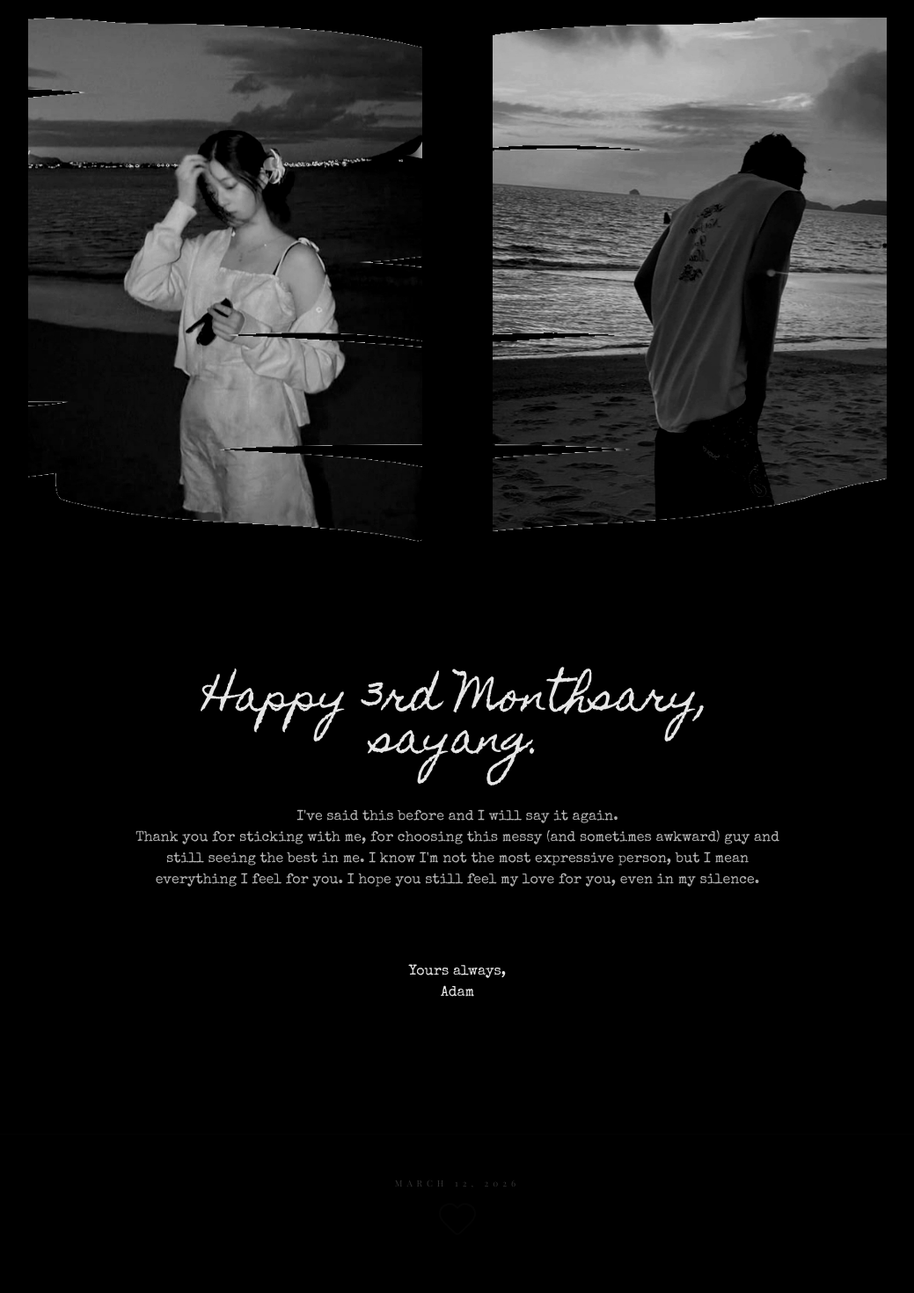
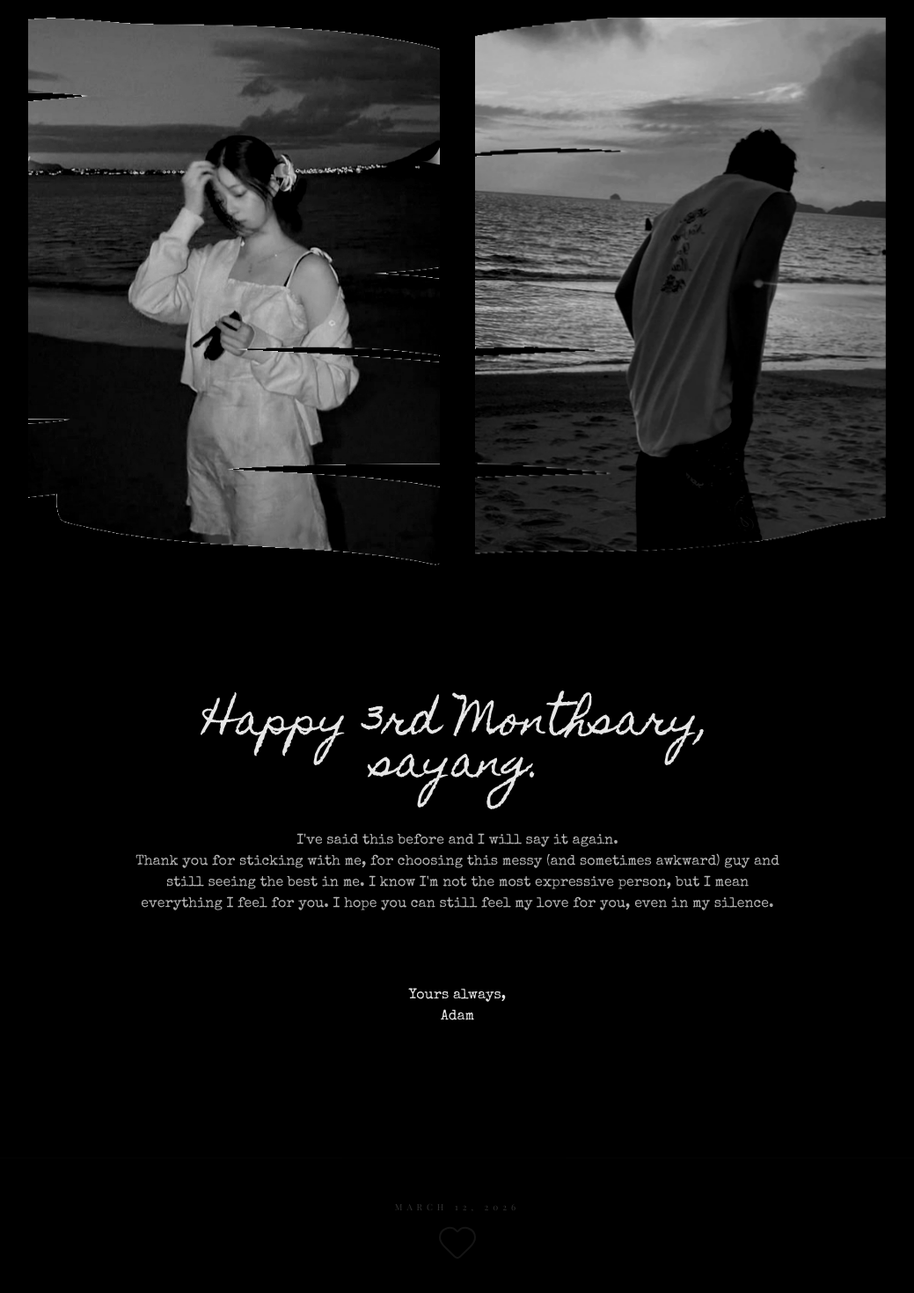
Before and after one commit to damdamdummy/third, a React (Vite) app: page / in a window 1280 px wide. Shown: the part 980-2450 px from the top of the page at 88% size, without its empty margins (120-1159 px from the left). Built offline with nearby package versions, Linux system fonts and the light colour scheme; a web font is replaced by a local one.

Commit message:
adjustments

```diff
--- a/public/index.html
+++ b/index.html
@@ -4,9 +4,9 @@
 <head>
     <meta charset="UTF-8" />
     <meta name="viewport" content="width=device-width, initial-scale=1.0" />
-    <meta property="og:title" content="Happy 3rd Monthsary, Sophia" />
+    <meta property="og:title" content="3 Months in Your Orbit" />
     <meta property="og:type" content="website" />
-    <meta property="og:image" content="https://3mos.piadam.site/assets/piadam.jpg" />
+    <meta property="og:image" content="https://3mos.piadam.site/assets/shadam.jpg" />
     <meta property="og:image:width" content="1200">
     <meta property="og:image:height" content="1200">
     <meta property="og:description" content=" " />
--- a/src/App.tsx
+++ b/src/App.tsx
@@ -183,7 +183,7 @@ export default function App() {
             // note: "Hi Sophia blablabla"
         },
         {
-            src: "assets/adam.png",
+            src: "assets/mada.png",
             // note:
         }
     ];
@@ -241,7 +241,7 @@ export default function App() {
             </section>
 
             <section className="max-w-5xl mx-auto px-4 py-5">
-                <div className="grid grid-cols-2 md:grid-cols-2 gap-6 md:gap-16">
+                <div className="grid grid-cols-2 md:grid-cols-2 gap-2 md:gap-6">
                     {memories.map((memory, i) => (
                         <GalleryItem key={i} {...memory} index={i} />
                     ))}
@@ -256,7 +256,7 @@ export default function App() {
                 <div className="typewriter text-sm md:text-base mb-20 opacity-70">
                     I've said this before and I will say it again. <br />
                     Thank you for sticking with me, for choosing this messy (and sometimes awkward) guy and still seeing the best in me.
-                    I know I'm not the most expressive person, but I mean everything I feel for you. I hope you still feel my love for you, even in my silence.
+                    I know I'm not the most expressive person, but I mean everything I feel for you. I hope you can still feel my love for you, even in my silence.
                 </div>
                 <div className="typewriter text-sm md:text-base mb-5 opacity-90">
                     Yours always,<br />Adam
@@ -274,7 +274,7 @@ export default function App() {
                 <div className="text-[10px] uppercase tracking-[0.5em]">
                     March 12, 2026
                 </div>
-                <div className="mt-2 flex justify-center opacity-10">
+                <div className="mt-2 flex justify-center opacity-40">
                     <Heart size={48} strokeWidth={1} />
                 </div>
             </footer>
```
Also changed, not shown: public/assets/mada.png (added), public/assets/shadam.jpg (added), 10 other files (tests, documents, lock files or other folders).
